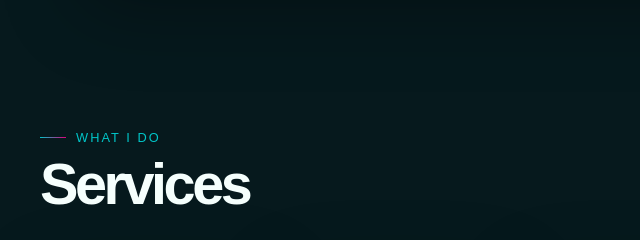
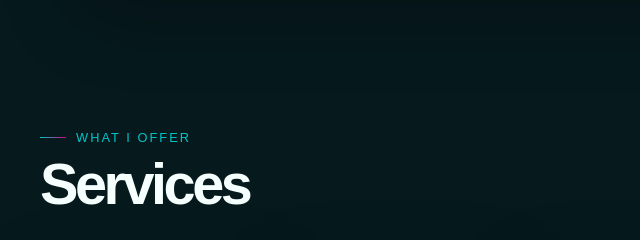
Before and after one commit to muskvdc/Portfolio, a plain HTML site: page index.html in a window 1280 px wide. Shown: the part 1940-2180 px from the top of the page, 0-640 px from the left. Drawn offline with Linux system fonts and the light colour scheme.

Commit message:
services sub title update

```diff
--- a/index.html
+++ b/index.html
@@ -255,7 +255,7 @@
                     <div class="section-head">
                         <div>
                             <div class="eyebrow">
-                                What I do
+                                What I offer
                             </div>
                             <h2 class="section-title">
                                 Services
```
